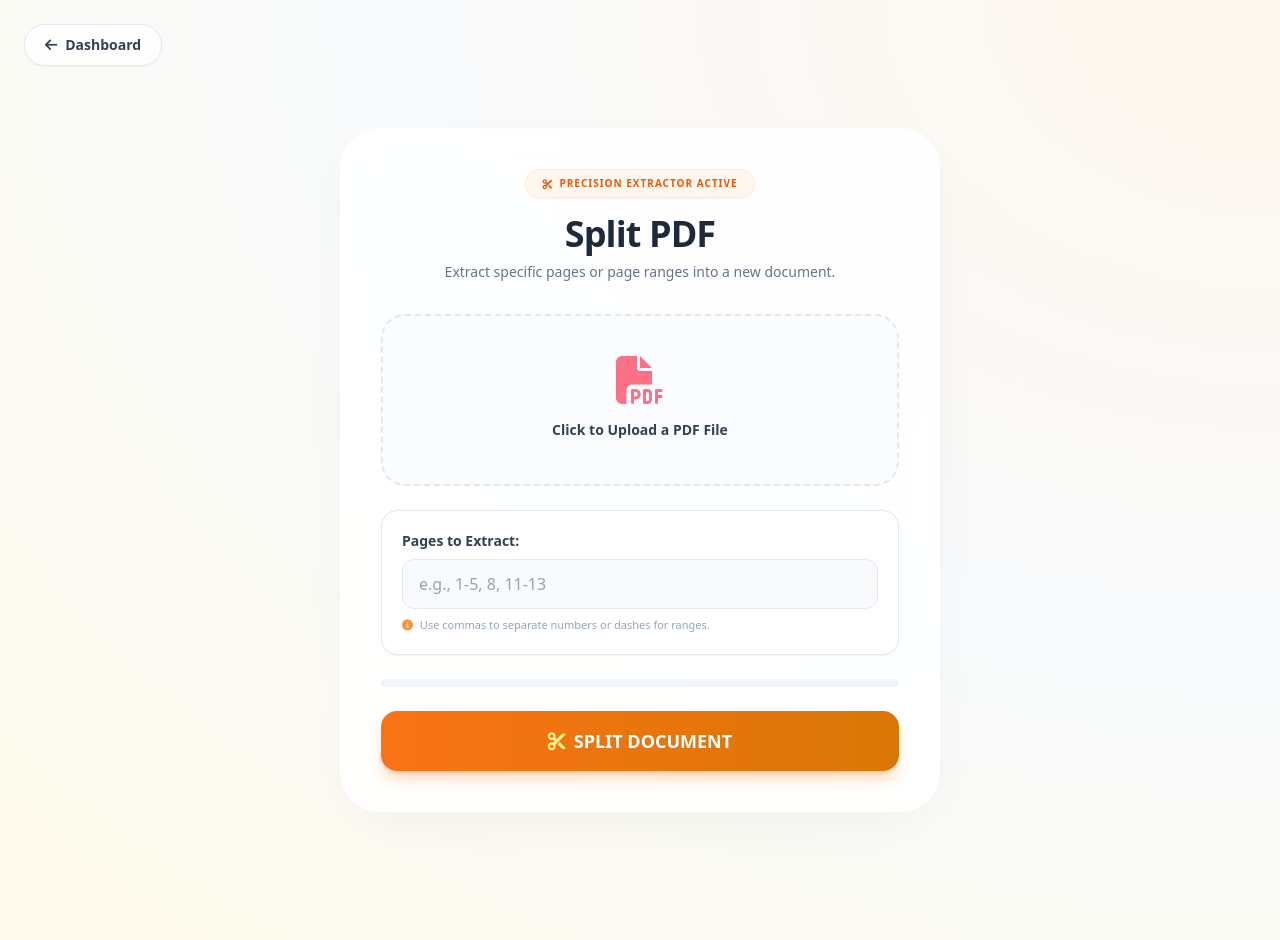
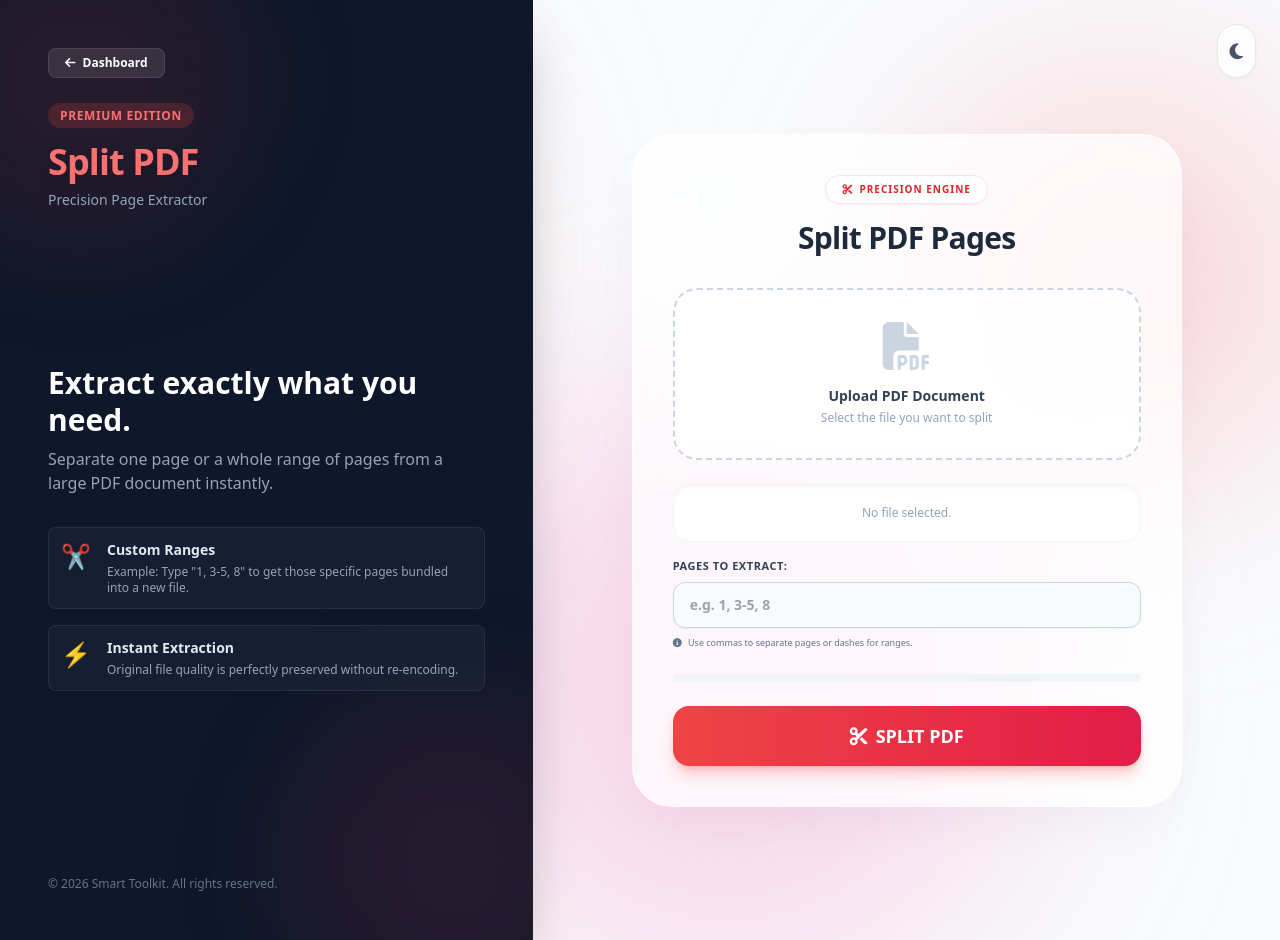
Before and after one commit to prafullt1506-cell/smart-pdf-web, a Flask app: page /split_page in a window 1280 px wide. Run offline with Flask 3, Linux system fonts and the light colour scheme; some libraries are stand-ins or nearby versions.

Commit message:
Update split.html

```diff
--- a/templates/split.html
+++ b/templates/split.html
@@ -1,199 +1,159 @@
 <!DOCTYPE html>
-<html lang="en">
+<html lang="en" class="light">
 <head>
     <meta charset="UTF-8">
     <meta name="viewport" content="width=device-width, initial-scale=1.0">
-    <title>Split PDF - Premium Edition</title>
+    <title>Pro Split PDF | Smart Toolkit</title>
+    <link href="https://fonts.googleapis.com/css2?family=Plus+Jakarta+Sans:wght@400;500;600;700;800&display=swap" rel="stylesheet">
     <script src="https://cdn.tailwindcss.com"></script>
     <link rel="stylesheet" href="https://cdnjs.cloudflare.com/ajax/libs/font-awesome/6.4.0/css/all.min.css">
+    <script>
+        tailwind.config = {
+            darkMode: 'class',
+            theme: { extend: { fontFamily: { sans: ['"Plus Jakarta Sans"', 'sans-serif'] }, colors: { darkBg: '#090d16' }, animation: { blob: "blob 7s infinite", shine: "shine 1.5s ease-in-out infinite" }, keyframes: { blob: { "0%": { transform: "translate(0px, 0px) scale(1)" }, "33%": { transform: "translate(30px, -50px) scale(1.1)" }, "66%": { transform: "translate(-20px, 20px) scale(0.9)" }, "100%": { transform: "translate(0px, 0px) scale(1)" } }, shine: { "0%": { transform: "translateX(-100%) skewX(-15deg)" }, "100%": { transform: "translateX(200%) skewX(-15deg)" } } } } }
+    </script>
     <style>
-        .glass-card {
-            background: rgba(255, 255, 255, 0.85);
-            backdrop-filter: blur(16px);
-            -webkit-backdrop-filter: blur(16px);
-            border: 1px solid rgba(255, 255, 255, 0.5);
-        }
+        .custom-scrollbar::-webkit-scrollbar { width: 5px; } .custom-scrollbar::-webkit-scrollbar-track { background: transparent; } .custom-scrollbar::-webkit-scrollbar-thumb { background: #cbd5e1; border-radius: 10px; } .dark .custom-scrollbar::-webkit-scrollbar-thumb { background: #475569; }
+        .glass-card { background: rgba(255, 255, 255, 0.75); backdrop-filter: blur(24px); -webkit-backdrop-filter: blur(24px); border: 1px solid rgba(255, 255, 255, 0.6); box-shadow: 0 8px 32px 0 rgba(31, 38, 135, 0.05); }
+        .dark .glass-card { background: rgba(20, 27, 45, 0.65); border: 1px solid rgba(255, 255, 255, 0.08); box-shadow: 0 8px 32px 0 rgba(0, 0, 0, 0.4); }
+        .animation-delay-2000 { animation-delay: 2s; } .animation-delay-4000 { animation-delay: 4s; }
     </style>
 </head>
-<body class="bg-[radial-gradient(ellipse_at_top_right,_var(--tw-gradient-stops))] from-orange-50 via-slate-50 to-amber-50 min-h-screen flex items-center justify-center font-sans p-6 relative">
+<body class="bg-slate-50 text-slate-800 dark:bg-darkBg dark:text-slate-200 transition-colors duration-500 min-h-screen flex font-sans relative overflow-x-hidden">
 
-    <a href="/" class="absolute top-6 left-6 flex items-center gap-2 bg-white/80 backdrop-blur-md text-slate-700 px-5 py-2.5 rounded-full shadow-sm border border-slate-200 hover:bg-white hover:shadow-md hover:text-orange-600 transition-all font-semibold text-sm">
-        <i class="fa-solid fa-arrow-left"></i> Dashboard
-    </a>
+    <div class="absolute top-6 right-6 z-50">
+        <button id="theme-toggle" class="p-3 rounded-full bg-white/80 dark:bg-slate-800/80 border border-slate-200 dark:border-slate-700 shadow-sm hover:shadow-md transition-all group backdrop-blur-md">
+            <i id="theme-icon" class="fa-solid fa-moon text-lg text-slate-600 dark:text-yellow-400 group-hover:rotate-12 transition-transform"></i>
+        </button>
+    </div>
 
-    <div class="glass-card w-full max-w-[600px] p-10 rounded-[2.5rem] shadow-[0_20px_60px_-15px_rgba(0,0,0,0.05)] relative overflow-hidden transition-all duration-500">
+    <!-- 🌟 ANIMATED BACKGROUND (Red/Rose Theme) -->
+    <div class="fixed inset-0 w-full h-full z-0 pointer-events-none overflow-hidden">
+        <div class="absolute top-0 -left-10 w-[500px] h-[500px] bg-red-300 rounded-full mix-blend-multiply filter blur-[100px] opacity-40 animate-blob dark:bg-red-900 dark:opacity-30 dark:mix-blend-screen"></div>
+        <div class="absolute top-20 -right-10 w-[400px] h-[400px] bg-rose-300 rounded-full mix-blend-multiply filter blur-[100px] opacity-40 animate-blob animation-delay-2000 dark:bg-rose-900 dark:opacity-30 dark:mix-blend-screen"></div>
+        <div class="absolute -bottom-10 left-1/3 w-[600px] h-[600px] bg-pink-300 rounded-full mix-blend-multiply filter blur-[100px] opacity-40 animate-blob animation-delay-4000 dark:bg-pink-900 dark:opacity-20 dark:mix-blend-screen"></div>
+    </div>
 
-        <div class="text-center mb-8">
-            <span class="inline-flex items-center gap-1.5 px-4 py-1.5 rounded-full bg-orange-50 text-orange-600 font-bold text-[10px] uppercase tracking-widest mb-4 border border-orange-100 shadow-sm">
-                <i class="fa-solid fa-scissors"></i> Precision Extractor Active
-            </span>
-            <h1 class="text-4xl font-extrabold text-slate-800 tracking-tight">Split PDF</h1>
-            <p class="text-sm text-slate-500 mt-2 font-medium">Extract specific pages or page ranges into a new document.</p>
+    <!-- 🚀 LEFT SIDEBAR -->
+    <div class="hidden lg:flex lg:w-5/12 bg-slate-900 dark:bg-slate-950 text-white p-12 flex-col justify-between relative overflow-hidden z-10 shadow-2xl transition-colors duration-500">
+        <div class="absolute -top-20 -left-20 w-80 h-80 bg-red-500/10 rounded-full filter blur-3xl"></div>
+        <div class="absolute -bottom-20 -right-20 w-80 h-80 bg-rose-500/10 rounded-full filter blur-3xl"></div>
+        <div class="relative z-10">
+            <a href="/" class="inline-block mb-6 px-4 py-1.5 bg-white/10 hover:bg-white/20 rounded-lg text-xs font-bold backdrop-blur-sm transition border border-white/10"><i class="fa-solid fa-arrow-left mr-1"></i> Dashboard</a><br>
+            <span class="bg-red-500/20 text-red-400 text-xs font-bold px-3 py-1 rounded-full uppercase tracking-wider">Premium Edition</span>
+            <h2 class="text-4xl font-black tracking-tight mt-4 text-red-400 drop-shadow-lg">Split PDF</h2>
+            <p class="text-slate-400 text-sm mt-2">Precision Page Extractor</p>
         </div>
+        <div class="my-auto space-y-8 relative z-10">
+            <div class="space-y-2">
+                <h3 class="text-3xl font-extrabold leading-tight text-white">Extract exactly what you need.</h3>
+                <p class="text-slate-400 text-base">Separate one page or a whole range of pages from a large PDF document instantly.</p>
+            </div>
+            <div class="space-y-4 mt-8">
+                <div class="flex items-start space-x-4 bg-slate-800/50 p-3 rounded-lg border border-slate-700/50 hover:bg-slate-800 transition shadow-sm">
+                    <span class="text-rose-400 text-2xl drop-shadow-md">✂️</span>
+                    <div><h4 class="font-bold text-slate-200 text-sm">Custom Ranges</h4><p class="text-xs text-slate-400 mt-1">Example: Type "1, 3-5, 8" to get those specific pages bundled into a new file.</p></div>
+                </div>
+                <div class="flex items-start space-x-4 bg-slate-800/50 p-3 rounded-lg border border-slate-700/50 hover:bg-slate-800 transition shadow-sm">
+                    <span class="text-red-400 text-2xl drop-shadow-md">⚡</span>
+                    <div><h4 class="font-bold text-slate-200 text-sm">Instant Extraction</h4><p class="text-xs text-slate-400 mt-1">Original file quality is perfectly preserved without re-encoding.</p></div>
+                </div>
+            </div>
+        </div>
+        <div class="text-xs text-slate-500 relative z-10 mt-8">&copy; 2026 Smart Toolkit. All rights reserved.</div>
+    </div>
 
-        <input type="file" id="fileInput" class="hidden" accept=".pdf">
+    <!-- RIGHT MAIN WORKSPACE -->
+    <div class="w-full lg:w-7/12 flex items-center justify-center p-6 bg-transparent relative z-10">
+        <div class="glass-card w-full max-w-[550px] p-10 rounded-[2.5rem] shadow-[0_20px_60px_-15px_rgba(0,0,0,0.05)] relative overflow-hidden transition-all duration-500">
 
-        <div onclick="triggerUpload()" class="border-2 border-dashed border-slate-200 hover:border-orange-400 bg-slate-50/50 hover:bg-orange-50/30 p-10 rounded-3xl text-center cursor-pointer transition-all duration-300 mb-6 group">
-            <div class="text-5xl text-slate-300 group-hover:text-orange-400 group-hover:scale-110 transition-all duration-300 mb-4">
-                <i id="dropzoneIcon" class="fa-solid fa-file-pdf text-rose-400"></i>
+            <div class="text-center mb-8">
+                <span class="inline-flex items-center gap-1.5 px-4 py-1.5 rounded-full bg-white/80 dark:bg-slate-800/80 text-red-600 dark:text-red-400 font-bold text-[10px] uppercase tracking-widest mb-4 border border-red-100 dark:border-red-900/50 shadow-sm"><i class="fa-solid fa-scissors"></i> Precision Engine</span>
+                <h1 class="text-3xl font-extrabold text-slate-800 dark:text-white tracking-tight transition-all">Split PDF Pages</h1>
             </div>
-            <p id="dropzoneText" class="text-sm font-extrabold text-slate-700 mb-1">Click to Upload a PDF File</p>
-        </div>
 
-        <div id="fileDisplay" class="hidden flex justify-between items-center bg-white border border-slate-100 rounded-xl p-4 mb-6 shadow-sm">
-            <div class="flex items-center w-4/5">
-                <i class="fa-solid fa-file-pdf text-rose-500 mr-3 text-lg"></i>
-                <span id="fileName" class="text-sm font-bold text-slate-700 truncate">filename.pdf</span>
+            <input type="file" id="pdfInput" accept=".pdf" class="hidden">
+            <div onclick="document.getElementById('pdfInput').click()" class="border-2 border-dashed border-slate-300 dark:border-slate-700 hover:border-red-400 dark:hover:border-red-500 bg-white/50 dark:bg-slate-900/50 hover:bg-red-50/50 dark:hover:bg-red-900/20 p-8 rounded-3xl text-center cursor-pointer transition-all duration-300 mb-6 group backdrop-blur-sm">
+                <div class="text-5xl text-slate-300 dark:text-slate-600 group-hover:text-red-500 group-hover:scale-110 transition-all duration-300 mb-4"><i class="fa-solid fa-file-pdf"></i></div>
+                <p class="text-sm font-extrabold text-slate-700 dark:text-slate-200 mb-1">Upload PDF Document</p>
+                <p class="text-xs text-slate-400 font-medium">Select the file you want to split</p>
             </div>
-            <button onclick="clearFile()" class="text-slate-300 hover:text-red-500 transition-colors px-2"><i class="fa-solid fa-xmark text-lg"></i></button>
-        </div>
 
-        <div class="bg-white border border-slate-200 rounded-2xl p-5 mb-6 shadow-sm transition-all duration-300">
-            <label class="font-bold text-slate-700 text-sm mb-2 block">Pages to Extract:</label>
-            <input type="text" id="pageRange" placeholder="e.g., 1-5, 8, 11-13" class="w-full border border-slate-200 bg-slate-50 rounded-xl px-4 py-3 focus:outline-none focus:ring-2 focus:ring-orange-400 focus:bg-white font-medium text-slate-800 transition-all">
-            <p class="text-[11px] text-slate-400 mt-2 font-medium"><i class="fa-solid fa-circle-info text-orange-400 mr-1"></i> Use commas to separate numbers or dashes for ranges.</p>
-        </div>
+            <div id="queueBox" class="bg-white/80 dark:bg-slate-900/80 border border-slate-100 dark:border-slate-800 rounded-2xl p-3 mb-4 shadow-inner backdrop-blur-sm transition-colors duration-500">
+                <p id="emptyMsg" class="text-center text-slate-400 dark:text-slate-500 font-medium text-xs py-2">No file selected.</p>
+            </div>
 
-        <div class="w-full bg-slate-100 rounded-full h-2 mb-6 overflow-hidden">
-            <div id="progressBar" class="bg-gradient-to-r from-orange-400 via-amber-500 to-yellow-500 h-full rounded-full w-0 transition-all duration-300 relative"></div>
-        </div>
+            <!-- Page Range Input -->
+            <div class="mb-6">
+                <label class="font-bold text-slate-700 dark:text-slate-300 text-[11px] uppercase tracking-wider block mb-2">Pages to Extract:</label>
+                <input type="text" id="pageRange" placeholder="e.g. 1, 3-5, 8" class="w-full bg-slate-50 dark:bg-slate-900 border border-slate-300 dark:border-slate-700 rounded-xl px-4 py-3 text-slate-800 dark:text-white font-bold text-sm focus:ring-2 focus:ring-red-500 outline-none transition-all shadow-sm">
+                <p class="text-[9px] text-slate-500 mt-2"><i class="fa-solid fa-circle-info mr-1"></i> Use commas to separate pages or dashes for ranges.</p>
+            </div>
 
-        <button id="startBtn" onclick="processEngine()" class="w-full relative group overflow-hidden bg-gradient-to-r from-orange-500 to-amber-600 text-white font-black text-lg py-4 rounded-2xl shadow-lg shadow-orange-500/30 transition-all duration-300 transform hover:-translate-y-1">
-            <span class="relative z-10 flex items-center justify-center gap-2">
-                <i class="fa-solid fa-scissors text-yellow-200"></i> SPLIT DOCUMENT
-            </span>
-        </button>
+            <div class="w-full bg-slate-100 dark:bg-slate-800 rounded-full h-2 mb-6 overflow-hidden"><div id="progressBar" class="bg-gradient-to-r from-red-400 to-rose-600 h-full rounded-full w-0 transition-all duration-300"></div></div>
 
-        <div id="successPopup" class="absolute inset-0 bg-white/95 backdrop-blur-xl hidden flex-col items-center justify-center p-8 rounded-[2.5rem] z-50 transition-all duration-300 opacity-0 scale-95">
-            <div class="w-16 h-16 bg-gradient-to-tr from-green-400 to-emerald-500 rounded-full flex items-center justify-center text-white shadow-lg shadow-green-500/30 mb-6">
-                <i class="fa-solid fa-check text-3xl"></i>
-            </div>
-            <h2 class="text-2xl font-black text-slate-800 mb-6 text-center tracking-tight">Split Successful!</h2>
+            <button id="startBtn" onclick="processEngine()" class="w-full relative group overflow-hidden bg-gradient-to-r from-red-500 to-rose-600 text-white font-black text-lg py-4 rounded-2xl shadow-lg shadow-red-500/30 transition-all duration-300 transform hover:-translate-y-1">
+                <span class="relative z-10 flex items-center justify-center gap-2"><i class="fa-solid fa-scissors"></i> SPLIT PDF</span>
+                <div class="absolute inset-0 h-full w-full bg-gradient-to-r from-transparent via-white/20 to-transparent -translate-x-full group-hover:animate-shine"></div>
+            </button>
 
-            <div class="flex space-x-4 w-full mb-6">
-                <div class="flex-1 bg-slate-50 border border-slate-100 rounded-2xl p-4 text-center">
-                    <p class="text-slate-400 text-[10px] font-extrabold uppercase tracking-widest mb-1">Original Size</p>
-                    <p id="valLeft" class="text-slate-700 text-xl font-black">0 KB</p>
-                </div>
-                <div class="flex-1 bg-orange-50 border border-orange-100 rounded-2xl p-4 text-center">
-                    <p class="text-orange-500 text-[10px] font-extrabold uppercase tracking-widest mb-1">New Size</p>
-                    <p id="valRight" class="text-slate-700 text-xl font-black">0 KB</p>
+            <!-- Success Popup -->
+            <div id="successPopup" class="absolute inset-0 bg-white/95 dark:bg-slate-900/95 backdrop-blur-xl hidden flex-col items-center justify-center p-8 rounded-[2.5rem] z-50 transition-all duration-300 opacity-0 scale-95 border border-slate-200 dark:border-slate-800">
+                <div class="w-16 h-16 bg-gradient-to-tr from-green-400 to-emerald-500 rounded-full flex items-center justify-center text-white shadow-lg shadow-green-500/30 mb-6"><i class="fa-solid fa-check text-3xl"></i></div>
+                <h2 class="text-2xl font-black text-slate-800 dark:text-white mb-2 text-center tracking-tight">Split Successful!</h2>
+                <div class="flex w-full space-x-3 mt-6" id="downloadLayout">
+                    <button onclick="closePopup()" class="w-1/3 bg-slate-200 dark:bg-slate-800 text-slate-700 dark:text-slate-300 font-bold py-3.5 rounded-2xl transition-colors text-sm">Close</button>
+                    <a id="downloadBtn" href="#" class="w-2/3 flex items-center justify-center gap-2 bg-gradient-to-r from-red-500 to-rose-600 text-white font-bold py-3.5 rounded-2xl shadow-lg transition-colors text-sm"><i class="fa-solid fa-download"></i> Download</a>
                 </div>
             </div>
 
-            <div id="popSave" class="w-full bg-emerald-50 border border-emerald-100 rounded-xl py-3 text-center mb-8 font-bold text-emerald-700 text-sm tracking-wide">
-                ✨ Extracted PDF is ready for download!
-            </div>
-
-            <div class="flex w-full space-x-3">
-                <button onclick="closePopup()" class="w-1/3 bg-slate-100 hover:bg-slate-200 text-slate-700 font-bold py-3.5 rounded-2xl transition-colors text-sm border border-slate-200">Close</button>
-                <a id="downloadLnk" href="#" class="w-2/3 flex items-center justify-center gap-2 bg-slate-900 hover:bg-slate-800 text-white font-bold py-3.5 rounded-2xl shadow-lg transition-colors text-sm">
-                    <i class="fa-solid fa-download text-lg"></i> Download File
-                </a>
-            </div>
         </div>
-
     </div>
 
     <script>
+        const themeToggleBtn = document.getElementById('theme-toggle'); const themeIcon = document.getElementById('theme-icon'); const html = document.documentElement;
+        if (localStorage.getItem('theme') === 'dark' || (!('theme' in localStorage) && window.matchMedia('(prefers-color-scheme: dark)').matches)) { html.classList.add('dark'); themeIcon.classList.replace('fa-moon', 'fa-sun'); }
+        themeToggleBtn.addEventListener('click', () => { html.classList.toggle('dark'); if (html.classList.contains('dark')) { localStorage.setItem('theme', 'dark'); themeIcon.classList.replace('fa-moon', 'fa-sun'); } else { localStorage.setItem('theme', 'light'); themeIcon.classList.replace('fa-sun', 'fa-moon'); } });
+
         let selectedFile = null;
+        document.getElementById('pdfInput').addEventListener('change', function(e) { if(e.target.files.length > 0) { selectedFile = e.target.files[0]; updateQueueUI(); } });
 
-        function triggerUpload() {
-            document.getElementById('fileInput').click();
+        function updateQueueUI() {
+            const box = document.getElementById('queueBox');
+            if(!selectedFile) { box.innerHTML = `<p class="text-center text-slate-400 font-medium text-xs py-2">No file selected.</p>`; return; }
+            box.innerHTML = `<div class="flex justify-between items-center bg-slate-50 dark:bg-slate-800 border border-slate-200 dark:border-slate-700 rounded-xl p-3"><div class="flex items-center gap-3 w-4/5"><i class="fa-solid fa-file-pdf text-rose-500 text-2xl shrink-0"></i><span class="text-sm font-bold text-slate-700 dark:text-slate-300 truncate">${selectedFile.name}</span></div><button onclick="selectedFile=null; updateQueueUI();" class="text-slate-400 hover:text-red-500 p-2"><i class="fa-solid fa-xmark"></i></button></div>`;
         }
 
-        document.getElementById('fileInput').addEventListener('change', function(e) {
-            if(e.target.files.length > 0) {
-                selectedFile = e.target.files[0];
-                document.getElementById('fileName').innerText = selectedFile.name;
-                document.getElementById('fileDisplay').classList.remove('hidden');
-                document.getElementById('fileDisplay').classList.add('flex');
-            }
-        });
+        async function processEngine() {
+            if(!selectedFile) return alert("Please select a PDF file first.");
+            const pages = document.getElementById('pageRange').value.trim();
+            if(!pages) return alert("Please enter the pages to extract (e.g., 1-3, 5).");
 
-        function clearFile() {
-            selectedFile = null;
-            document.getElementById('fileInput').value = '';
-            document.getElementById('fileDisplay').classList.add('hidden');
-            document.getElementById('fileDisplay').classList.remove('flex');
-            document.getElementById('progressBar').style.width = '0%';
-        }
+            const btn = document.getElementById('startBtn'); const pBar = document.getElementById('progressBar');
+            btn.innerHTML = '<i class="fa-solid fa-spinner fa-spin"></i> SPLITTING...'; btn.classList.add("opacity-70", "pointer-events-none"); pBar.style.width = '60%';
 
-        function processEngine() {
-            if (!selectedFile) {
-                alert("Please select a PDF file first.");
-                return;
-            }
-
-            const pages = document.getElementById('pageRange').value.trim();
-            if (!pages) {
-                alert("Please enter the page numbers you want to extract.");
-                return;
-            }
-
-            const btn = document.getElementById('startBtn');
-            const pBar = document.getElementById('progressBar');
-
-            btn.innerHTML = "<i class='fa-solid fa-spinner fa-spin'></i> SLICING DOCUMENT...";
-            btn.classList.add("opacity-80", "pointer-events-none");
-            pBar.style.width = '50%';
-
-            const formData = new FormData();
-            formData.append('file', selectedFile);
-            formData.append('pages', pages);
-
-            fetch('/split_pdf', { method: 'POST', body: formData })
-            .then(res => res.json())
-            .then(data => {
+            const formData = new FormData(); formData.append('file', selectedFile); formData.append('pages', pages);
+            try {
+                const res = await fetch('/split_pdf', { method: 'POST', body: formData });
+                const data = await res.json();
                 pBar.style.width = '100%';
-                if (data.success) {
-                    setTimeout(() => { showPopup(data); }, 600);
-                } else {
-                    alert("Error: " + data.error);
-                    resetBtn();
-                }
-            })
-            .catch(() => {
-                alert("A system error occurred!");
-                resetBtn();
-            });
+                if(res.ok && data.success) { setTimeout(() => { showPopup(data); }, 500); } else { alert('Error: ' + data.error); resetBtn(); }
+            } catch (e) { alert('Connection error!'); resetBtn(); }
         }
 
         function showPopup(data) {
-            const popup = document.getElementById('successPopup');
-            popup.classList.remove('hidden');
-            setTimeout(() => {
-                popup.classList.remove('opacity-0', 'scale-95');
-                popup.classList.add('opacity-100', 'scale-100');
-            }, 10);
-
-            document.getElementById('valLeft').innerText = data.original_kb + " KB";
-            document.getElementById('valRight').innerText = data.new_kb + " KB";
-
-            const dlLnk = document.getElementById('downloadLnk');
-            dlLnk.href = `data:${data.mime_type};base64,${data.file_data}`;
-            dlLnk.download = data.file_name;
-
+            const popup = document.getElementById('successPopup'); popup.classList.remove('hidden');
+            setTimeout(() => { popup.classList.remove('opacity-0', 'scale-95'); popup.classList.add('opacity-100', 'scale-100'); }, 10);
+            const dlBtn = document.getElementById('downloadBtn'); dlBtn.href = `data:${data.mime_type};base64,${data.file_data}`; dlBtn.download = data.file_name;
             resetBtn();
         }
-
         function closePopup() {
-            const popup = document.getElementById('successPopup');
-            popup.classList.remove('opacity-100', 'scale-100');
-            popup.classList.add('opacity-0', 'scale-95');
-            setTimeout(() => {
-                popup.classList.add('hidden');
-                popup.classList.remove('flex');
-                clearFile();
-                document.getElementById('pageRange').value = '';
-            }, 300);
+            const popup = document.getElementById('successPopup'); popup.classList.remove('opacity-100', 'scale-100'); popup.classList.add('opacity-0', 'scale-95');
+            setTimeout(() => { popup.classList.add('hidden'); selectedFile = null; updateQueueUI(); document.getElementById('pageRange').value = ''; }, 300);
         }
-
         function resetBtn() {
-            const btn = document.getElementById('startBtn');
-            btn.innerHTML = `<span class="relative z-10 flex items-center justify-center gap-2"><i class="fa-solid fa-scissors text-yellow-200"></i> SPLIT DOCUMENT</span>`;
-            btn.classList.remove("opacity-80", "pointer-events-none");
-            document.getElementById('progressBar').style.width = '0%';
+            const btn = document.getElementById('startBtn'); btn.innerHTML = `<span class="relative z-10 flex items-center justify-center gap-2"><i class="fa-solid fa-scissors"></i> SPLIT PDF</span>`;
+            btn.classList.remove("opacity-70", "pointer-events-none"); document.getElementById('progressBar').style.width = '0%';
         }
     </script>
 </body>
```
